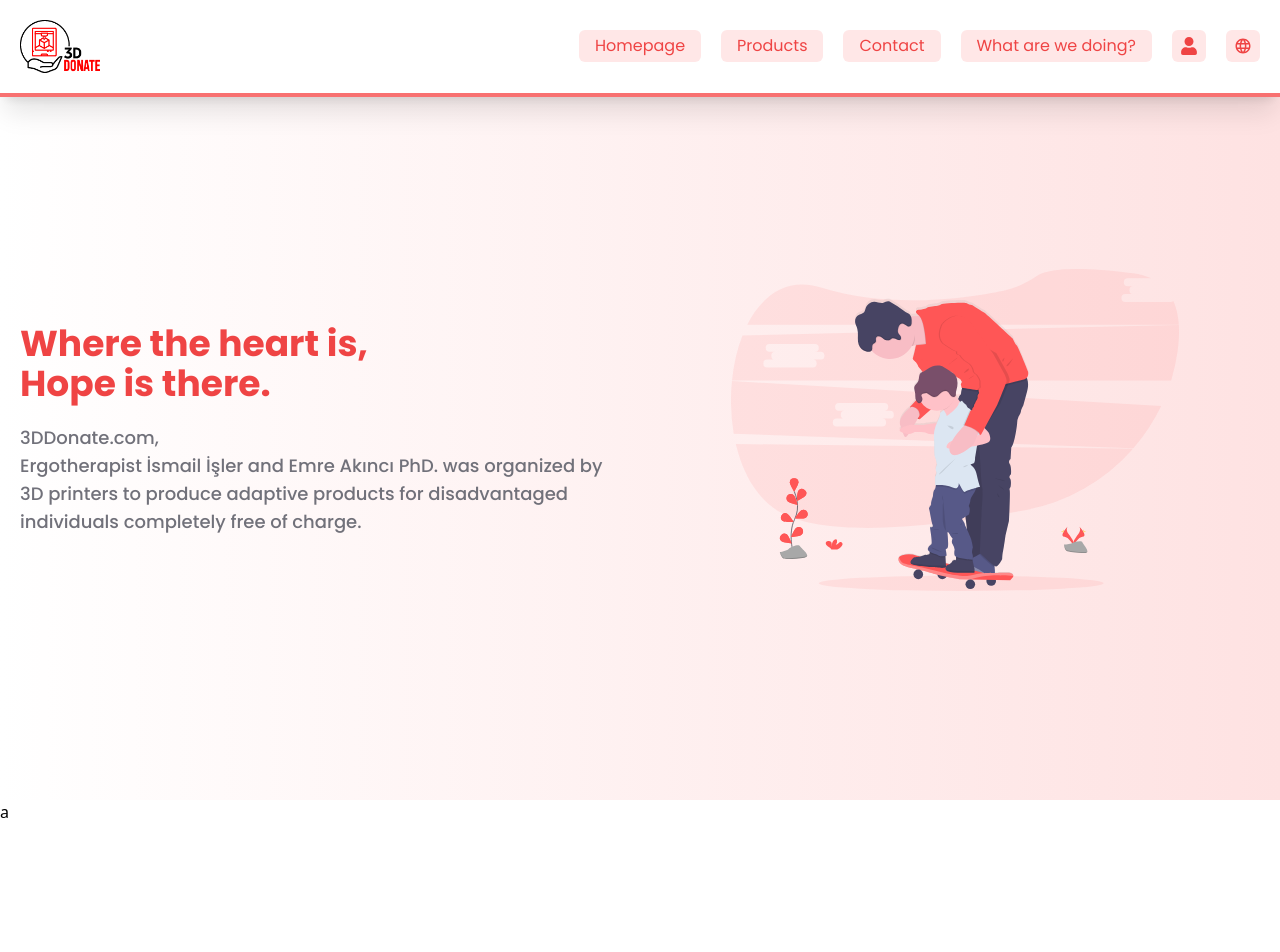
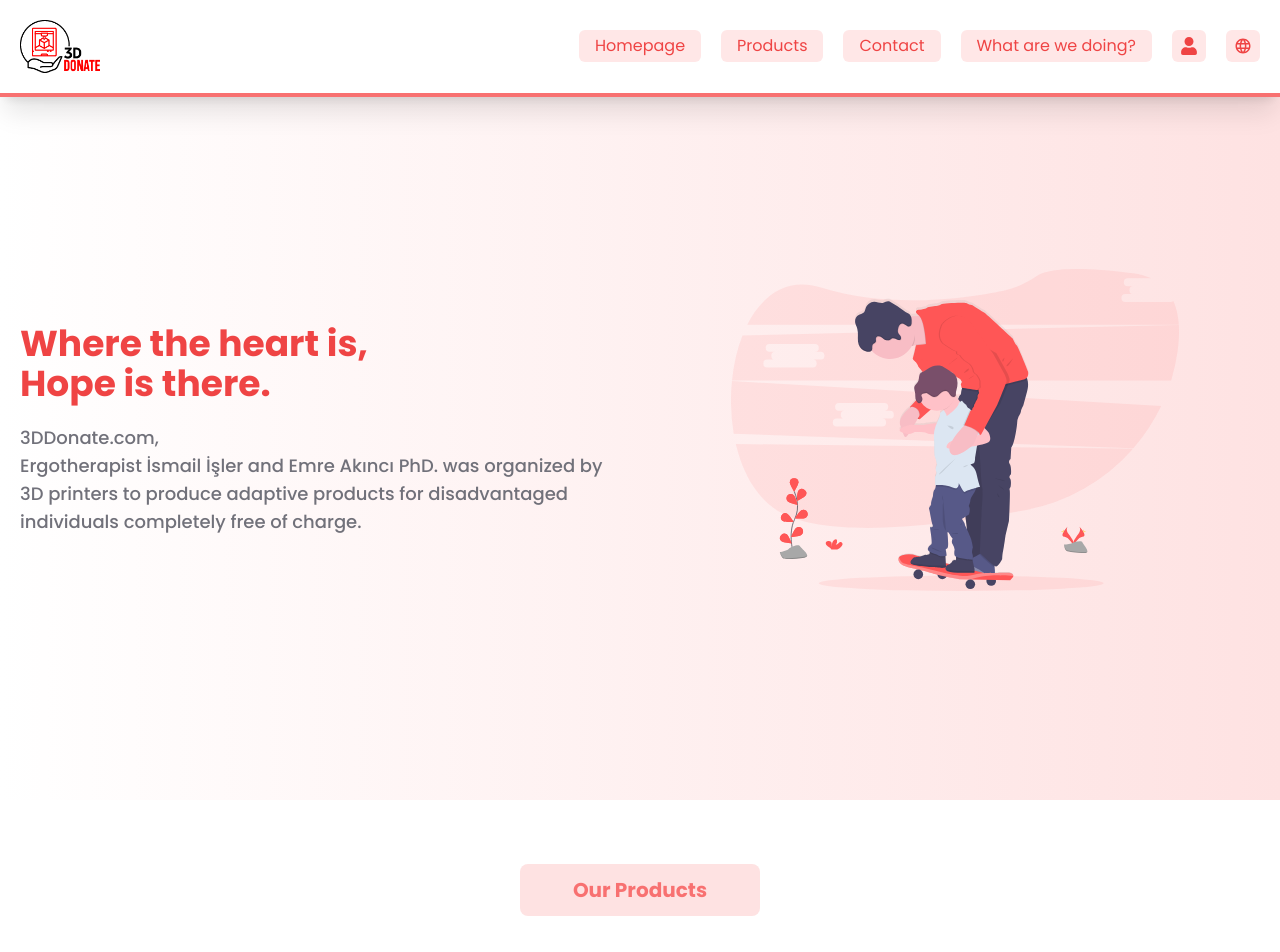
Before and after one commit to jaeger-dvlp/3d-donate-web, a React (Create React App) app: page / in a window 1280 px wide. Shown: the top 952 px of the page. Before the commit the page ends 824 px from the top, so only its background shows below. Built offline with nearby package versions, Linux system fonts and the light colour scheme.

Commit message:
import component

```diff
--- a/src/Pages/Homepage.jsx
+++ b/src/Pages/Homepage.jsx
@@ -1,6 +1,7 @@
 import React from 'react';
 import { t } from 'i18next';
 import Images from '../Images';
+import MiniProducts from '../Components/PageComponents/MiniProducts';
 
 export default function Homepage() {
   return (
@@ -24,7 +25,7 @@ export default function Homepage() {
           </div>
         </div>
       </div>
-      <div>a</div>
+      <MiniProducts />
     </>
   );
 }
```
